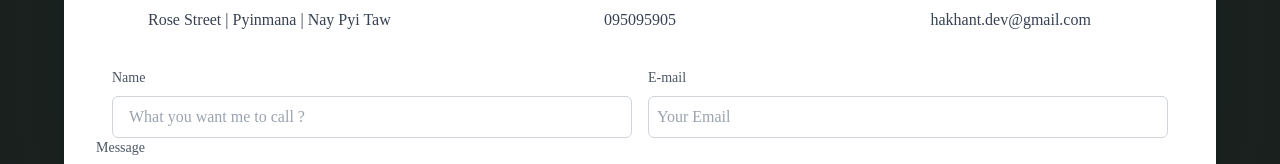
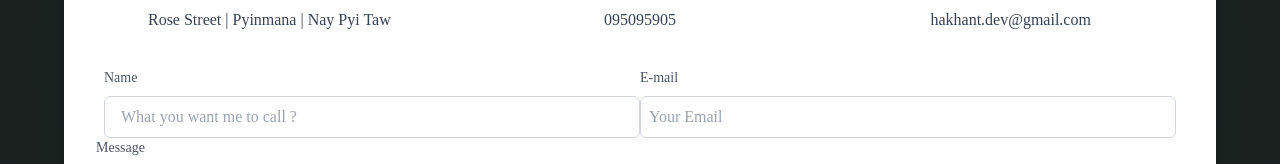
Before and after one commit to hakhant21/portfolio, a Next.js app: page /contact in a window 1280 px wide. Shown: the part 396-560 px from the top of the page. Built offline with nearby package versions, Linux system fonts and the light colour scheme; a web font is replaced by a local one.

Commit message:
Update contact.js

```diff
--- a/pages/contact.js
+++ b/pages/contact.js
@@ -96,7 +96,7 @@ export default function Contact() {
         </div>
         <form className='mt-6' onSubmit={sendEmail}>
           <div className='flex items-center mx-2 md:flex'>
-            <div className='w-full mx-2'>
+            <div className='w-full'>
               <label
                 htmlFor='name'
                 className='block mb-2 text-sm font-medium text-gray-600 dark:text-gray-200'>
@@ -113,7 +113,7 @@ export default function Contact() {
               />
             </div>
 
-            <div className='w-full mx-2 mt-4 md:mt-0'>
+            <div className='w-full mt-4 md:mt-0'>
               <label
                 htmlFor='email'
                 className='block mb-2 text-sm font-medium text-gray-600 dark:text-gray-200'>
@@ -131,7 +131,7 @@ export default function Contact() {
             </div>
           </div>
 
-          <div class name='w-full mx-2 mt-4 MD:mt-0>
+          <div class name='w-full mt-4 lg:mt-0>
 '>
             <label
               htmlFor='message'
```
